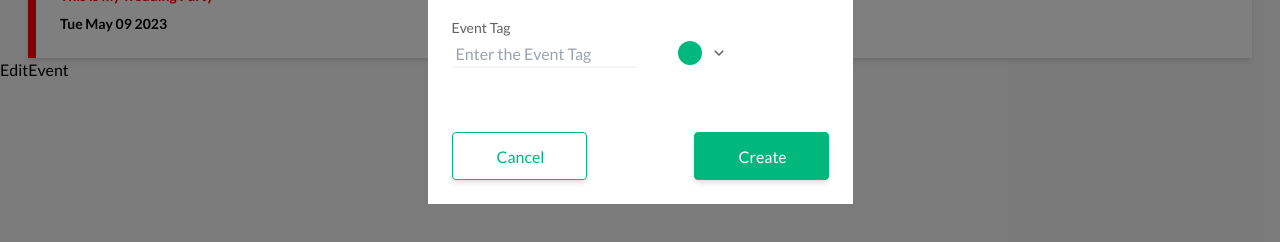
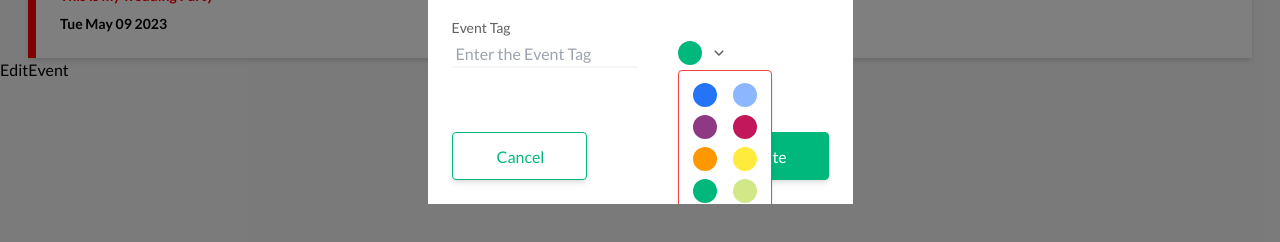
Before and after one commit to HenryNwankwo/calendar-app, a React (Create React App) app: page / in a window 1280 px wide. Both pictures are taken after a click on the button "Add Event". Shown: the part 370-612 px from the top of the page. Built offline with nearby package versions, Linux system fonts and the light colour scheme.

Commit message:
Created a custom color dropdown selector

```diff
--- a/src/components/AddEvent.js
+++ b/src/components/AddEvent.js
@@ -30,7 +30,7 @@ function AddEvent() {
   const { isAddEventOpen, setIsAddEventOpen, whichTab, setWhichTab } =
     useContext(AppContext);
   const [color, setColor] = useState('#00B87C');
-  const [isColorClicked, setisColorClicked] = useState(false);
+  const [isColorClicked, setIsColorClicked] = useState(false);
   const [descriptionState, setDescriptionState] = useState(editorState);
 
   //onchange funnction for the editor state
@@ -64,6 +64,25 @@ function AddEvent() {
     }
   }, [isMenuUp]);
 
+  //options for color picker
+  const colorOptions = [
+    '#2573F6',
+    '#8CB7FF',
+    '#8F3985',
+    '#C2185B',
+    '#FF9800',
+    '#FFEB3B',
+    '#00B87C',
+    '#D0E888',
+    '#454545',
+    '#999999',
+  ];
+
+  //Handles the events of color Clicked.
+  const colorClickedHandler = (theColor) => {
+    setIsColorClicked(true);
+    setColor(theColor);
+  };
   return (
     <>
       {/* Add event and Reminder modal */}
@@ -75,7 +94,7 @@ function AddEvent() {
       >
         <div
           className='flex justify-center items-center w-full h-14 md:bg-primary-color md:text-white px-6'
-          onClick={() => setisColorClicked(false)}
+          onClick={() => setIsColorClicked(false)}
         >
           <span
             className='flex justify-center items-center cursor-pointer md:order-3'
@@ -92,7 +111,7 @@ function AddEvent() {
         {/* Event and Reminder navigation tabs  group*/}
         <div
           className='flex justify-between px-6 md:mt-3'
-          onClick={() => setisColorClicked(false)}
+          onClick={() => setIsColorClicked(false)}
         >
           <CustomButton
             allClasses={`text-primary-color px-10 ${
@@ -114,7 +133,7 @@ function AddEvent() {
           //Create event form groups
           <div
             className='flex px-6 mt-5'
-            onClick={() => isColorClicked && setisColorClicked(false)}
+            onClick={() => isColorClicked && setIsColorClicked(false)}
           >
             <form action='' className='w-full'>
               {/*  Add title group */}
@@ -374,45 +393,49 @@ function AddEvent() {
                     placeholder='Enter the Event Tag'
                     otherClasses='w-8/12'
                   />
+                  {/* Color Picker group */}
                   <div
                     className={`relative flex flex-row items-center hover:cursor-pointer ml-2 md:ml-10 w-3/12 `}
-                    onClick={() => setisColorClicked(!isColorClicked)}
+                    onClick={() => setIsColorClicked(!isColorClicked)}
                   >
                     <span
                       className='block rounded-full w-6 h-6'
                       style={{ backgroundColor: color }}
                     ></span>
                     <RiArrowDownSLine className='text-icon-color text-lg ml-2' />
-                    {isColorClicked && (
+                    <div className='absolute top-1 shadow-md flex justify-center items-center flex-wrap rounded py-2 mt-7 w-26 bg-white border-1 border-solid border-red-500'>
+                      {colorOptions.map((eachColor) => (
+                        <span
+                          className='block w-6 h-6 rounded-full mx-2 my-1 hover:cursor-pointer'
+                          style={{ backgroundColor: eachColor }}
+                          onClick={() => colorClickedHandler(eachColor)}
+                          key={eachColor}
+                        ></span>
+                      ))}
+                    </div>
+                    {/*isColorClicked && (
+
+
+
                       <div
                         className={`absolute bg-white top-0 left-0 shadow-md flex justify-center items-center rounded py-6 pl-5 mt-7 ${
                           isMenuUp ? 'top-full mb-2' : 'bottom-full mt-2'
                         }`}
                       >
-                        <CirclePicker
+
+                         <CirclePicker
                           className='colorGroup absolute top-0 left-0 bg-white pl-4 pt-4 mt-2 shadow-md rounded'
                           width='118px'
                           color={color}
                           circleSpacing={22}
                           ref={colorPickerRef}
-                          colors={[
-                            '#2573F6',
-                            '#8CB7FF',
-                            '#8F3985',
-                            '#C2185B',
-                            '#FF9800',
-                            '#FFEB3B',
-                            '#00B87C',
-                            '#D0E888',
-                            '#454545',
-                            '#999999',
-                          ]}
+                          colors={colorOptions}
                           onChange={(updatedColor) =>
                             setColor(updatedColor.hex)
                           }
-                        />
+                        /> }
                       </div>
-                    )}
+                    )*/}
                   </div>
                 </div>
               </div>
@@ -435,7 +458,7 @@ function AddEvent() {
           //Create Reminder form groups
           <div
             className='flex px-6 mt-5'
-            onClick={() => isColorClicked && setisColorClicked(false)}
+            onClick={() => isColorClicked && setIsColorClicked(false)}
           >
             <form action='' className='w-full'>
               {/*  Add title group */}
--- a/src/components/YearDropDown.js
+++ b/src/components/YearDropDown.js
@@ -29,6 +29,7 @@ const YearDropDown = () => {
         menuPlacement='auto'
         menuPortalTarget={document.body}
         menuShouldScrollIntoView={true}
+        isSearchable={false}
         styles={{
           control: (baseStyle) => ({
             border: 0,
```
